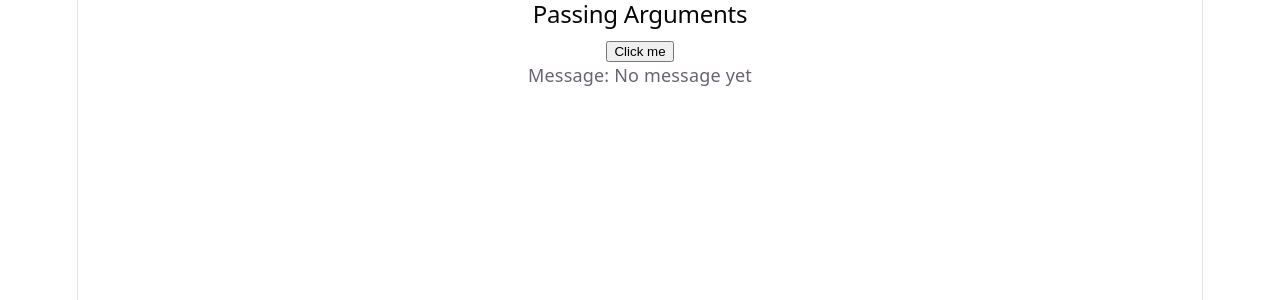
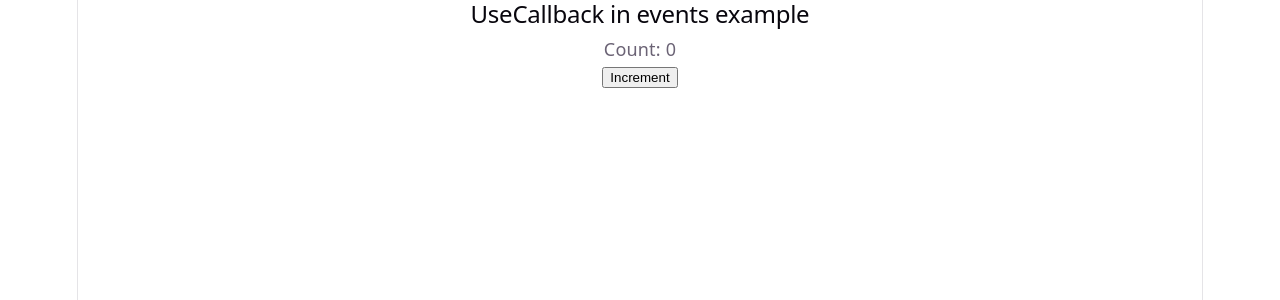
Before and after one commit to nandinirrr2450-source/MERN_Stu_FebMay26_Mys, a React (Vite) app in the folder W10/D3/my-event-app/: page / in a window 1280 px wide. Shown: the top 300 px of the page. Built offline with nearby package versions, Linux system fonts and the light colour scheme.

Commit message:
added useCallback with Event Handlers

```diff
--- a/W10/D3/my-event-app/src/App.jsx
+++ b/W10/D3/my-event-app/src/App.jsx
@@ -6,6 +6,7 @@ import './App.css'
 import {EventBasics} from "./components/p1.jsx"
 import {EventObject} from "./components/p2.jsx"
 import {PassingArguments} from "./components/p3.jsx"
+import {UseCallbackEvents} from "./components/p5.jsx"
 
 function App() {
 
@@ -14,7 +15,8 @@ function App() {
     <>
       {/* <EventBasics/> */}
       {/* <EventObject/> */}
-      <PassingArguments/>
+      {/* <PassingArguments/> */}
+      <UseCallbackEvents/>
     </>
   )
 }
```
